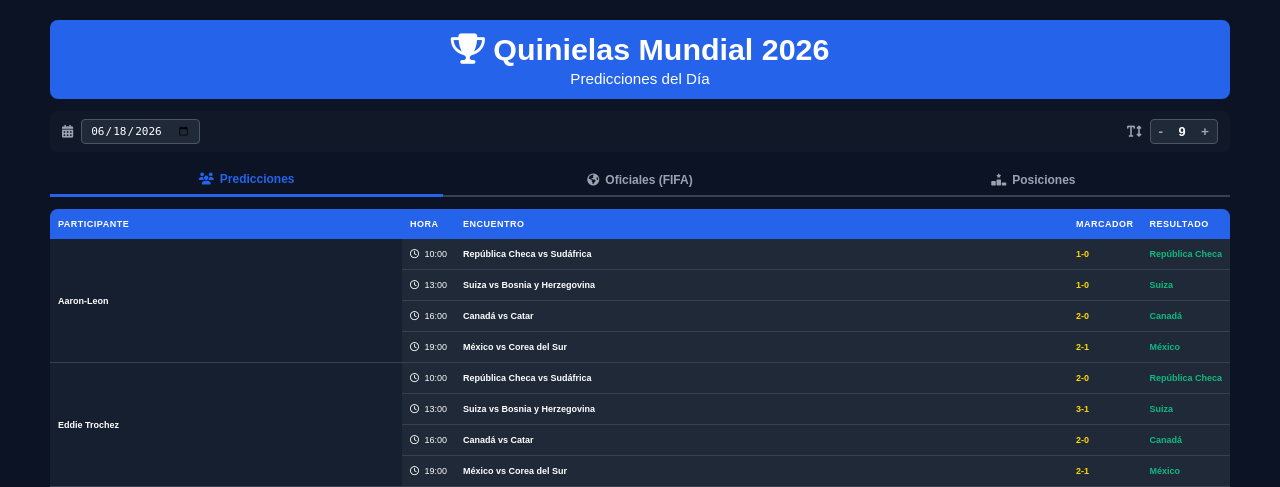
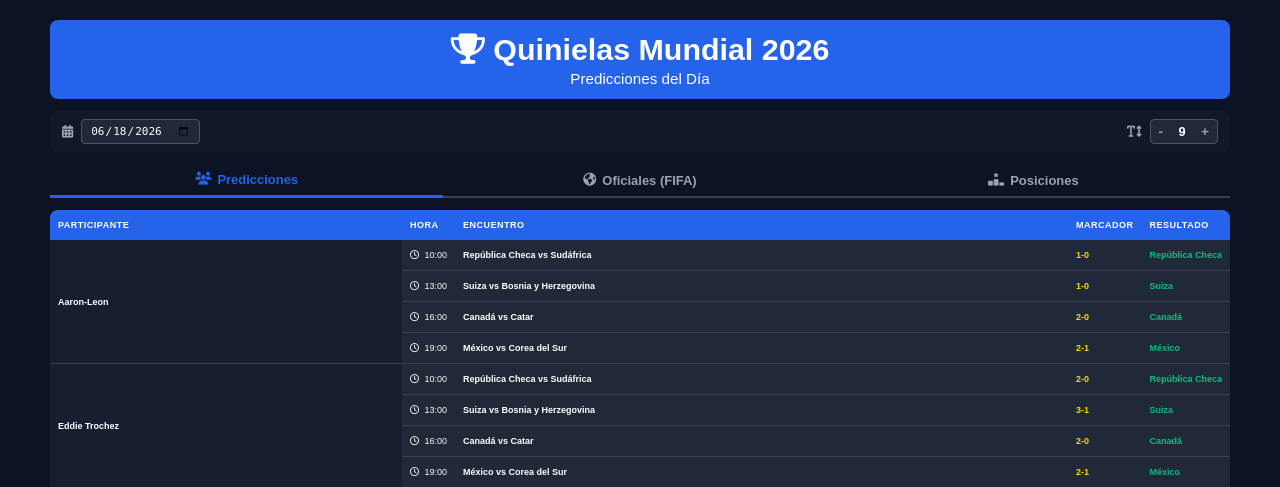
Before and after one commit to eddietrochez/WorldCup-Results, a Flask app: page / in a window 1280 px wide. Shown: the top 487 px of the page. Run offline with Flask 3, Linux system fonts and the light colour scheme.

Commit message:
Increase button font size from 0.75em to 0.81em

```diff
--- a/templates/index.html
+++ b/templates/index.html
@@ -121,7 +121,7 @@
             border: none;
             color: #9ca3af;
             padding: 8px 12px;
-            font-size: 0.75em;
+            font-size: 0.81em;
             font-weight: bold;
             cursor: pointer;
             transition: all 0.3s;
```
